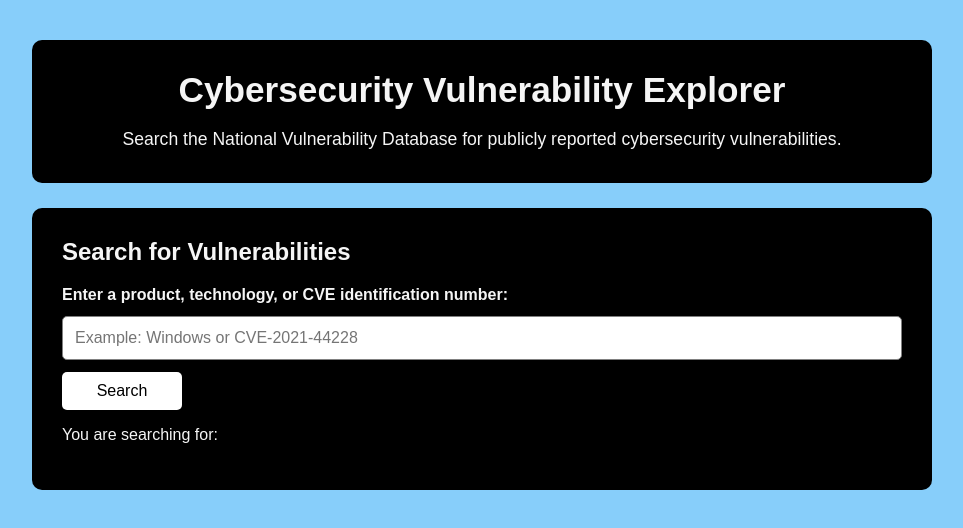
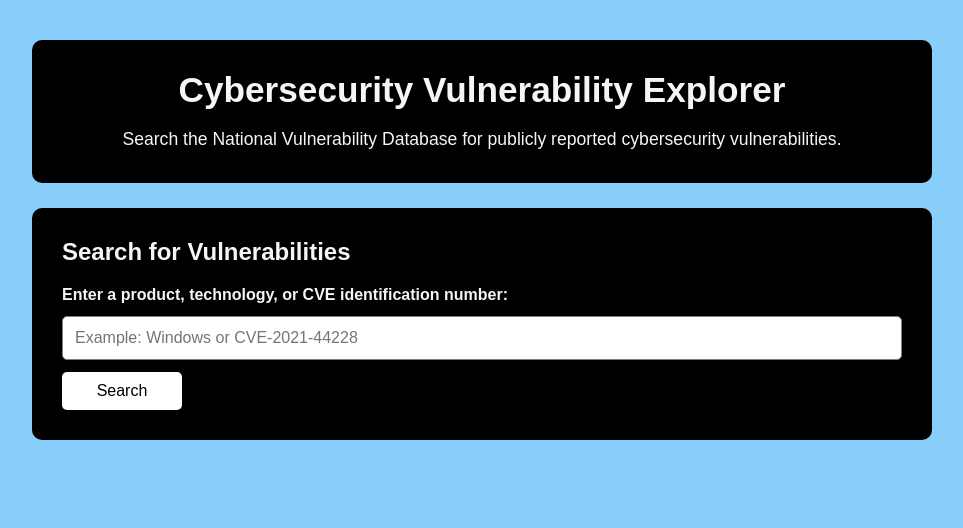
Before and after one commit to SoftwareEngineeringInnovator/SBA-320H-React_Web_Application_Project, a React (Vite) app: page / in a window 1280 px wide. Shown: the top 528 px of the page, without its empty margins (158-1121 px from the left). Built offline with nearby package versions, Linux system fonts and the light colour scheme.

Commit message:
commented out the temporary search input test message

```diff
--- a/src/components/SearchForm.jsx
+++ b/src/components/SearchForm.jsx
@@ -33,7 +33,7 @@
             </form>
 
             {/* Temporarily display the entered text to test useState */}
-            <p>You are searching for: {searchTerm}</p>
+            {/* <p>You are searching for: {searchTerm}</p> */}
         </section>
     );
 }
```
